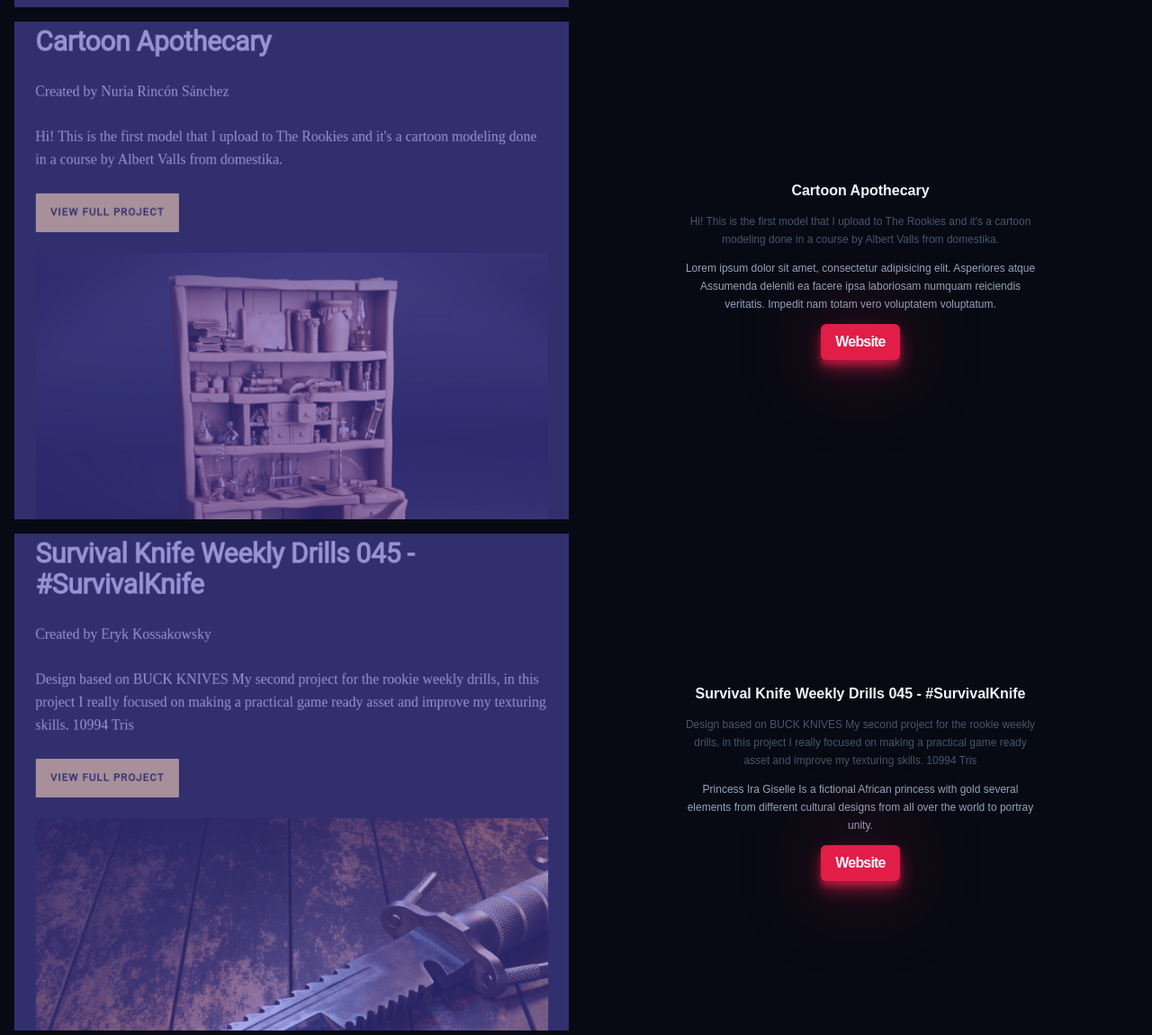
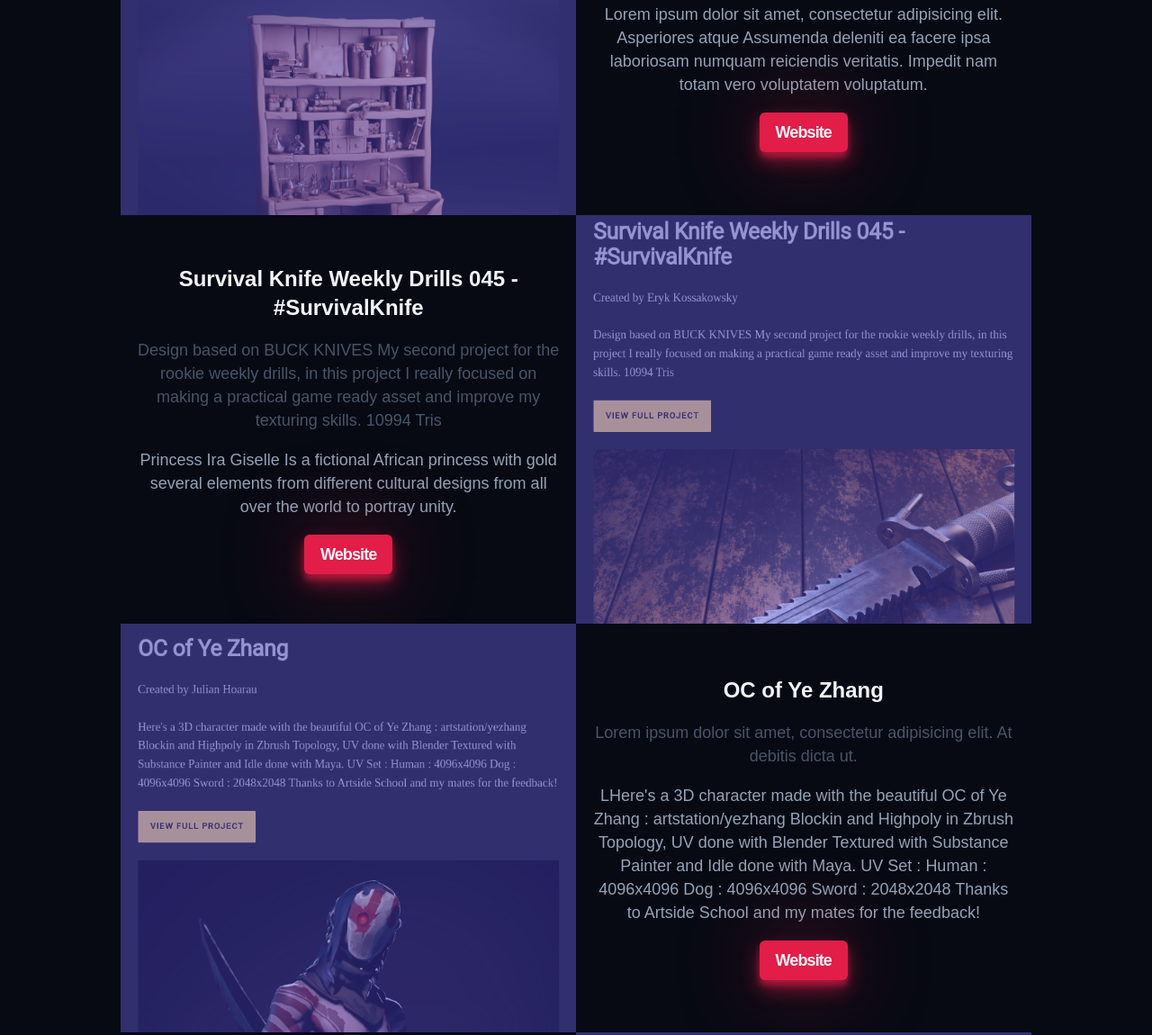
Before and after one commit to Sashmitha-Ravindu/portfolio, a website built with Vite: page index.html in a window 1280 px wide. Shown: the part 5151-6301 px from the top of the page at 90% size. Built offline with nearby package versions, Linux system fonts and the light colour scheme; a web font is replaced by a local one.

Commit message:
Finish project section && close #10

```diff
--- a/index.html
+++ b/index.html
@@ -155,10 +155,10 @@
         <div class="work__container">
             <!--Project 1 -->
             <h3 class="work__project-title">Princess Ira & Amina</h3>
-            <div class="work__img-wrapper">
+            <div class="work__img-wrapper work__image1">
                 <img alt="work1" src="/work1.png">
             </div>
-            <div class="work__project">
+            <div class="work__project work__content1">
                 <h3 class="work__project-subtitle">Princess Ira & Amina</h3>
                 <p class="work__project-description1">Lorem ipsum dolor sit amet, consectetur adipisicing elit. At
                     debitis
@@ -174,10 +174,10 @@
 
             <!--Project 2 -->
             <h3 class="work__project-title">Red Leaves</h3>
-            <div class="work__img-wrapper">
+            <div class="work__img-wrapper work__image2">
                 <img alt="work2" src="/work2.png">
             </div>
-            <div class="work__project">
+            <div class="work__project work__content2">
                 <h3 class="work__project-subtitle">Red Leaves</h3>
                 <p class="work__project-description1">Lorem ipsum dolor sit amet, consectetur adipisicing elit. At
                     debitis
@@ -194,10 +194,10 @@
 
             <!--Project 3 -->
             <h3 class="work__project-title">Cartoon Apothecary</h3>
-            <div class="work__img-wrapper">
+            <div class="work__img-wrapper work__image3">
                 <img alt="work3" src="/work3.png">
             </div>
-            <div class="work__project">
+            <div class="work__project work__content3">
                 <h3 class="work__project-subtitle">Cartoon Apothecary</h3>
                 <p class="work__project-description1">Hi! This is the first model that I upload to The Rookies and it's
                     a
@@ -213,10 +213,10 @@
 
             <!--Project 4 -->
             <h3 class="work__project-title">Survival Knife Weekly Drills 045 - #SurvivalKnife</h3>
-            <div class="work__img-wrapper">
+            <div class="work__img-wrapper work__image4">
                 <img alt="work4" src="/work4.png">
             </div>
-            <div class="work__project">
+            <div class="work__project work__content4">
                 <h3 class="work__project-subtitle">Survival Knife Weekly Drills 045 - #SurvivalKnife</h3>
                 <p class="work__project-description1">Design based on BUCK KNIVES My second project for the rookie
                     weekly
@@ -230,10 +230,10 @@
 
             <!--Project 5 -->
             <h3 class="work__project-title">OC of Ye Zhang</h3>
-            <div class="work__img-wrapper">
+            <div class="work__img-wrapper work__image5">
                 <img alt="work5" src="/work5.png">
             </div>
-            <div class="work__project">
+            <div class="work__project work__content5">
                 <h3 class="work__project-subtitle">OC of Ye Zhang</h3>
                 <p class="work__project-description1">Lorem ipsum dolor sit amet, consectetur adipisicing elit. At
                     debitis
@@ -250,10 +250,10 @@
 
             <!--Project 6 -->
             <h3 class="work__project-title">RADIANCE</h3>
-            <div class="work__img-wrapper">
+            <div class="work__img-wrapper work__image6">
                 <img alt="work6" src="/work6.png">
             </div>
-            <div class="work__project" id="work__project-last">
+            <div class="work__project work__content6">
                 <h3 class="work__project-subtitle">RADIANCE</h3>
                 <p class="work__project-description1">Graduation project made for the Concept Art specialised cursus at
                     New3dge School.</p>
--- a/styles/components/work.css
+++ b/styles/components/work.css
@@ -98,6 +98,63 @@
     .work__container{
         display: grid;
         grid-template-columns: 1fr 1fr;
+        place-items: center;
+        grid-template-areas:
+        'image1 content1'
+        'content2 image2'
+        'image3 content3'
+        'content4 image4'
+        'image5 content5'
+        'content6 image6'
+        ;
+    }
+
+    .work__image1{
+        grid-area: image1;
+    }
+
+    .work__image2{
+        grid-area: image2;
+    }
+
+    .work__image3{
+        grid-area: image3;
+    }
+
+    .work__image4{
+        grid-area: image4;
+    }
+
+    .work__image5{
+        grid-area: image5;
+    }
+
+    .work__image6{
+        grid-area: image6;
+    }
+
+    .work__content1{
+        grid-area: content1;
+    }
+
+    .work__content2{
+        grid-area: content2;
+    }
+
+    .work__content3{
+        grid-area: content3;
+    }
+
+    .work__content4{
+        grid-area: content4;
+    }
+
+    .work__content5{
+        grid-area: content5;
+    }
+
+    .work__content6{
+        grid-area: content6;
     }
 
     .work__project-title{
@@ -107,19 +164,17 @@
     .work__project-description1{
         font-size: var(--size-xs);
         margin: 1em 0;
+        max-width: 60ch;
     }
 
     .work__project-description2{
         font-size: var(--size-xs);
         margin-bottom: 1em;
+        max-width: 60ch;
     }
 
     .work__project-btn{
-        font-size: var(--size-base);
-    }
-
-    .work__img-wrapper{
-        margin: 0.5em;
+        font-size: var(--size-xs);
     }
 
     .work__project:not(:last-child){
@@ -132,25 +187,30 @@
     }
 
     .work__project{
-        display: flex;
-        flex-direction: column;
-        align-items: center;
-        justify-content: center;
-    }
-
-    .work__project-description1{
-        max-width: 60ch;
-    }
-
-    .work__project-description2{
-        max-width: 60ch;
+        padding: 0 1rem;
     }
 }
 
 /* md */
-/*@media(min-width: 768px){
+@media(min-width: 768px){
+    .work__project-subtitle{
+        font-size: var(--size-lg);
+    }
 
-}*/
+    .work__project-description1{
+        font-size: var(--size-sm);
+        margin: 1em 0;
+    }
+
+    .work__project-description2{
+        font-size: var(--size-sm);
+        margin-bottom: 1em;
+    }
+
+    .work__project-btn{
+        font-size: var(--size-sm);
+    }
+}
 
 /* lg */
 @media (min-width: 1024px) {
@@ -160,6 +220,24 @@
 
     .work__description {
         font-size: var(--size-lg);
+    }
+
+    .work__project-subtitle{
+        font-size: var(--size-xl);
+    }
+
+    .work__project-description1{
+        font-size: var(--size-base);
+        margin: 1em 0;
+    }
+
+    .work__project-description2{
+        font-size: var(--size-base);
+        margin-bottom: 1em;
+    }
+
+    .work__project-btn{
+        font-size: var(--size-base);
     }
 }
 
@@ -173,9 +251,34 @@
         font-size: var(--size-xl);
         margin: 2rem auto;
     }
+
+    .work__project-subtitle{
+        font-size: var(--size-2xl);
+    }
+
+    .work__project-description1{
+        font-size: var(--size-lg);
+        margin: 1em 0;
+    }
+
+    .work__project-description2{
+        font-size: var(--size-lg);
+        margin-bottom: 1em;
+    }
+
+    .work__project-btn{
+        font-size: var(--size-lg);
+    }
+
+    .work__container{
+        width: 80%;
+        margin: 0 auto;
+    }
 }
 
 /* 2xl */
-/*@media(min-width: 1536px){
-
-}*/
+@media(min-width: 1536px){
+    .work__container{
+        width: 70%;
+    }
+}
```
